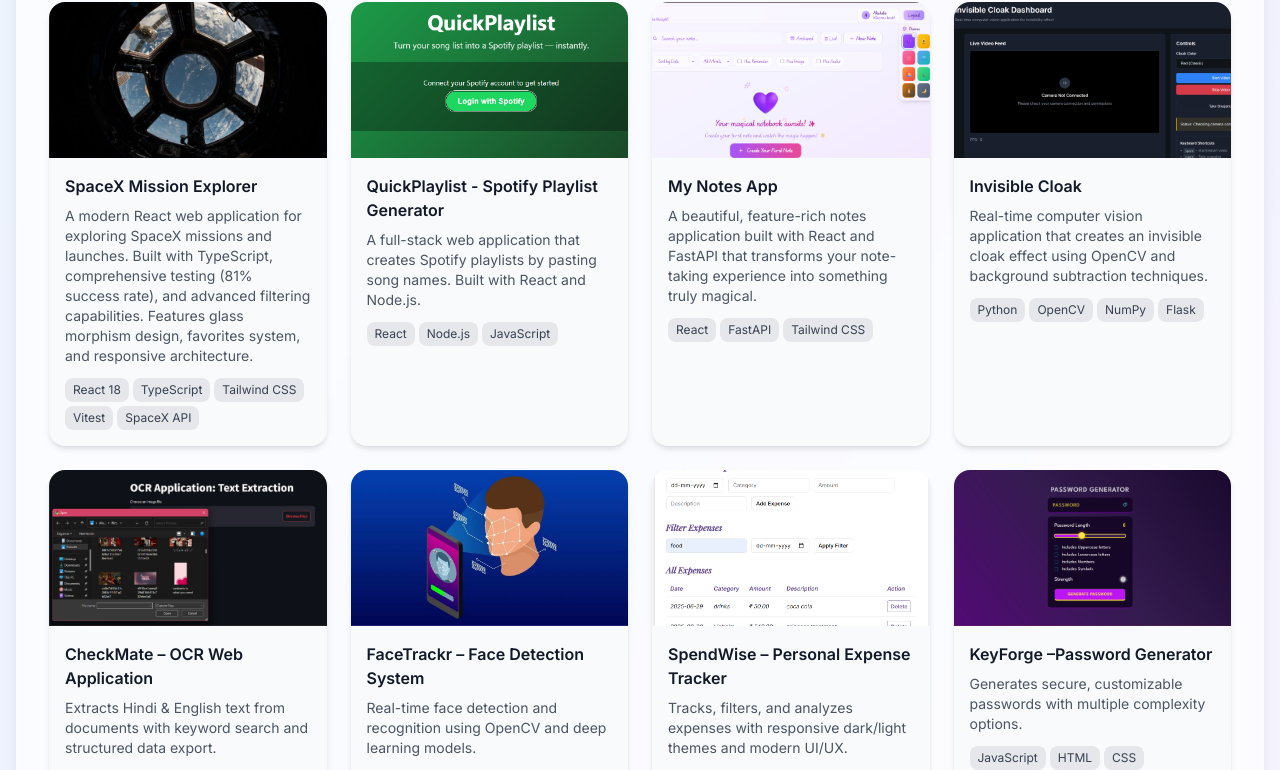
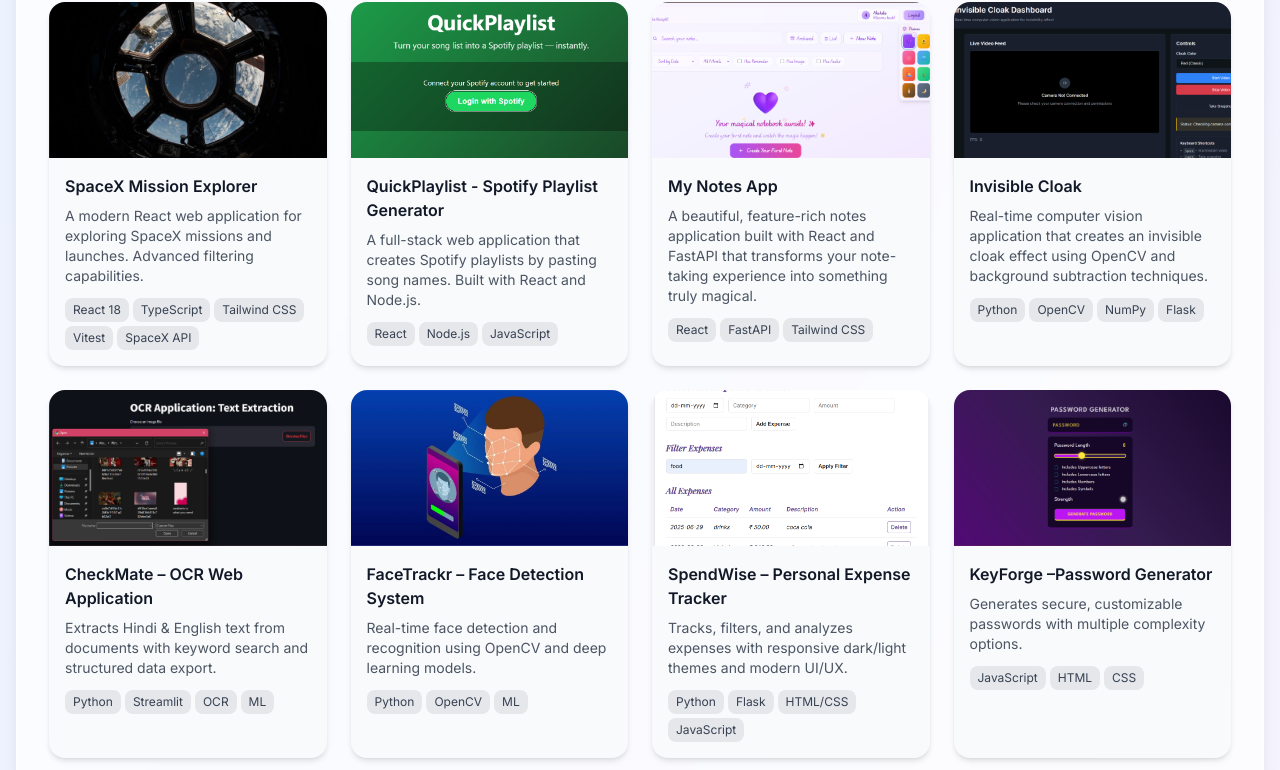
Before and after one commit to imakshug/imakshug.github.io, a React (Vite) app: page / in a window 1280 px wide. Shown: the part 1285-2055 px from the top of the page. Built offline with nearby package versions, Linux system fonts and the light colour scheme.

Commit message:
Update SpaceX Mission Explorer project details

```diff
--- a/src/App.jsx
+++ b/src/App.jsx
@@ -54,7 +54,7 @@
   const projects = [
     {
       title: "SpaceX Mission Explorer",
-      description: "A modern React web application for exploring SpaceX missions and launches. Built with TypeScript, comprehensive testing (81% success rate), and advanced filtering capabilities. Features glass morphism design, favorites system, and responsive architecture.",
+      description: "A modern React web application for exploring SpaceX missions and launches. Advanced filtering capabilities.",
       tech: ["React 18", "TypeScript", "Tailwind CSS", "Vitest", "SpaceX API"],
       image: "./images/project-spacex.jpeg",
       liveUrl: "https://spacex-explorer-imakshug.vercel.app",
```
